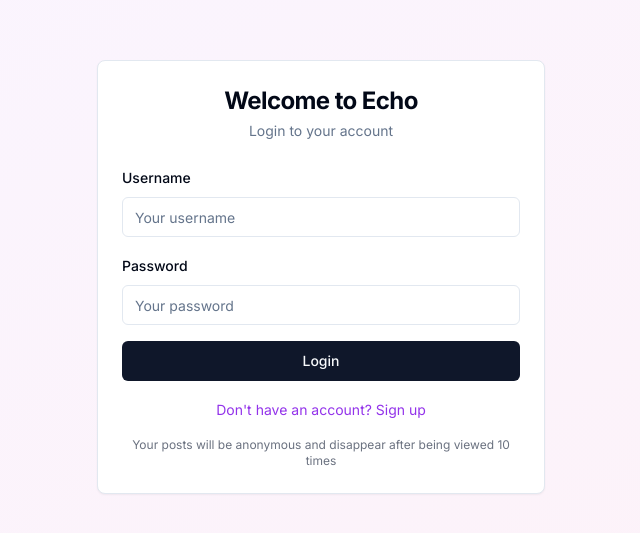
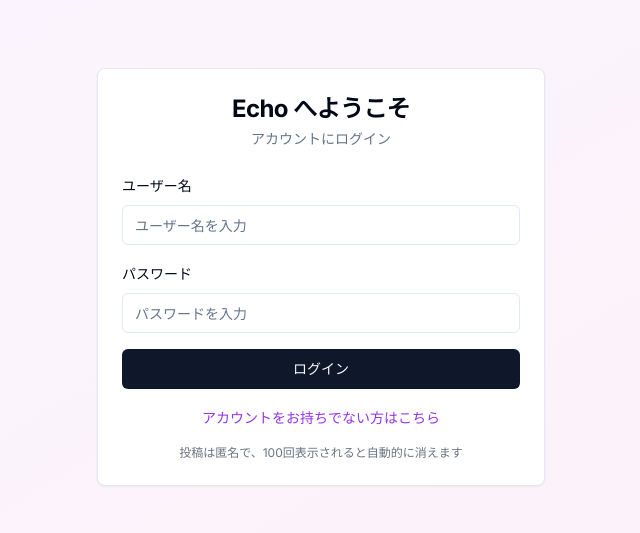
Before and after one commit to uzak0209/echo, a Next.js app in the folder frontend/: page /login in a window 1280 px wide. Shown: the part 123-656 px from the top of the page, without its empty margins (319-959 px from the left). Built offline with nearby package versions, Linux system fonts and the light colour scheme; no server answers.

Commit message:
changed eng to jpn

```diff
--- a/frontend/src/app/login/page.tsx
+++ b/frontend/src/app/login/page.tsx
@@ -28,12 +28,12 @@ export default function LoginPage() {
     setError(null);
 
     if (!username.trim()) {
-      setError('Username is required');
+      setError('ユーザー名を入力してください');
       return;
     }
 
     if (!password.trim()) {
-      setError('Password is required');
+      setError('パスワードを入力してください');
       return;
     }
 
@@ -48,7 +48,7 @@ export default function LoginPage() {
         router.push('/avatar');
       }
     } catch (err) {
-      setError(isLogin ? 'Failed to login. Please try again.' : 'Failed to create account. Please try again.');
+      setError(isLogin ? 'ログインに失敗しました。もう一度お試しください。' : 'アカウント作成に失敗しました。もう一度お試しください。');
       console.error(err);
     } finally {
       setIsLoading(false);
@@ -59,19 +59,19 @@ export default function LoginPage() {
     <div className="min-h-screen flex items-center justify-center bg-gradient-to-br from-purple-50 to-pink-50 p-4">
       <Card className="w-full max-w-md">
         <CardHeader className="space-y-1">
-          <CardTitle className="text-2xl font-bold text-center">Welcome to Echo</CardTitle>
+          <CardTitle className="text-2xl font-bold text-center">Echo へようこそ</CardTitle>
           <CardDescription className="text-center">
-            {isLogin ? 'Login to your account' : 'Create a new account'}
+            {isLogin ? 'アカウントにログイン' : '新規アカウント作成'}
           </CardDescription>
         </CardHeader>
         <CardContent>
           <form onSubmit={handleSubmit} className="space-y-4">
             <div className="space-y-2">
-              <Label htmlFor="username">Username</Label>
+              <Label htmlFor="username">ユーザー名</Label>
               <Input
                 id="username"
                 type="text"
-                placeholder="Your username"
+                placeholder="ユーザー名を入力"
                 value={username}
                 onChange={(e) => setUsername(e.target.value)}
                 disabled={isLoading}
@@ -80,11 +80,11 @@ export default function LoginPage() {
               />
             </div>
             <div className="space-y-2">
-              <Label htmlFor="password">Password</Label>
+              <Label htmlFor="password">パスワード</Label>
               <Input
                 id="password"
                 type="password"
-                placeholder="Your password"
+                placeholder="パスワードを入力"
                 value={password}
                 onChange={(e) => setPassword(e.target.value)}
                 disabled={isLoading}
@@ -94,7 +94,7 @@ export default function LoginPage() {
             </div>
             {error && <p className="text-sm text-red-500">{error}</p>}
             <Button type="submit" className="w-full" disabled={isLoading}>
-              {isLoading ? (isLogin ? 'Logging in...' : 'Creating account...') : (isLogin ? 'Login' : 'Sign Up')}
+              {isLoading ? (isLogin ? 'ログイン中...' : 'アカウント作成中...') : (isLogin ? 'ログイン' : '新規登録')}
             </Button>
             <div className="text-center">
               <button
@@ -106,11 +106,11 @@ export default function LoginPage() {
                 className="text-sm text-purple-600 hover:underline"
                 disabled={isLoading}
               >
-                {isLogin ? "Don't have an account? Sign up" : 'Already have an account? Login'}
+                {isLogin ? 'アカウントをお持ちでない方はこちら' : 'すでにアカウントをお持ちの方はこちら'}
               </button>
             </div>
             <p className="text-xs text-center text-gray-500 mt-4">
-              Your posts will be anonymous and disappear after being viewed 10 times
+              投稿は匿名で、100回表示されると自動的に消えます
             </p>
           </form>
         </CardContent>
--- a/frontend/src/app/timeline/page.tsx
+++ b/frontend/src/app/timeline/page.tsx
@@ -42,10 +42,10 @@ export default function TimelinePage() {
 					</div>
 					<div className="flex gap-2">
 						<Button variant="outline" onClick={() => router.push('/avatar')}>
-							Mascot
+							マスコット
 						</Button>
 						<Button variant="outline" onClick={handleLogout}>
-							Logout
+							ログアウト
 						</Button>
 					</div>
 				</header>
--- a/frontend/src/components/CreatePost.tsx
+++ b/frontend/src/components/CreatePost.tsx
@@ -58,14 +58,14 @@ export function CreatePost() {
       </DialogTrigger>
       <DialogContent className="sm:max-w-[525px]">
         <DialogHeader>
-          <DialogTitle>Create a Post</DialogTitle>
+          <DialogTitle>投稿を作成</DialogTitle>
           <DialogDescription>
-            Share your thoughts. Your post will disappear after 10 views.
+            あなたの思いを共有しましょう。投稿は100回表示されると消えます。
           </DialogDescription>
         </DialogHeader>
         <div className="space-y-4 pt-4">
           <Textarea
-            placeholder="What's on your mind?"
+            placeholder="いま何してる？"
             value={content}
             onChange={(e) => setContent(e.target.value)}
             maxLength={1000}
@@ -73,14 +73,14 @@ export function CreatePost() {
           />
           <div className="flex justify-between items-center">
             <p className="text-sm text-muted-foreground">
-              {content.length}/1000 characters
+              {content.length}/1000 文字
             </p>
             <Button onClick={handleSubmit} disabled={loading || !content.trim()}>
-              {loading ? 'Posting...' : 'Post'}
+              {loading ? '投稿中...' : '投稿'}
             </Button>
           </div>
           <p className="text-xs text-muted-foreground">
-            Note: You won't be able to see your own post. It will be shown to others randomly.
+            注意: 自分の投稿は確認できません。他のユーザーにランダムで表示されます。
           </p>
         </div>
       </DialogContent>
```
